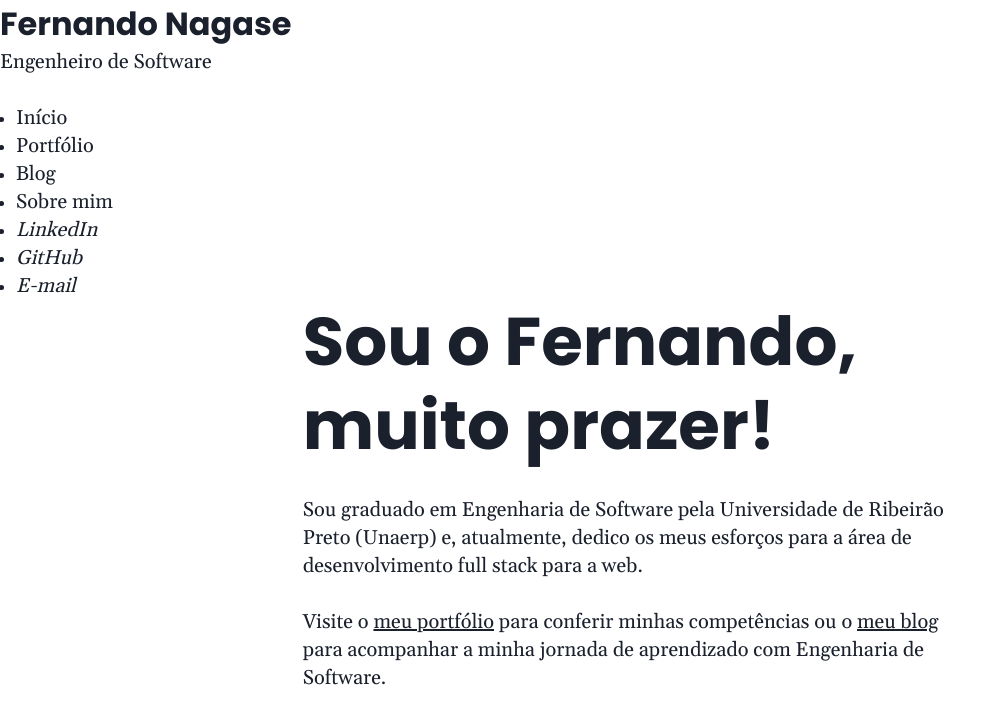
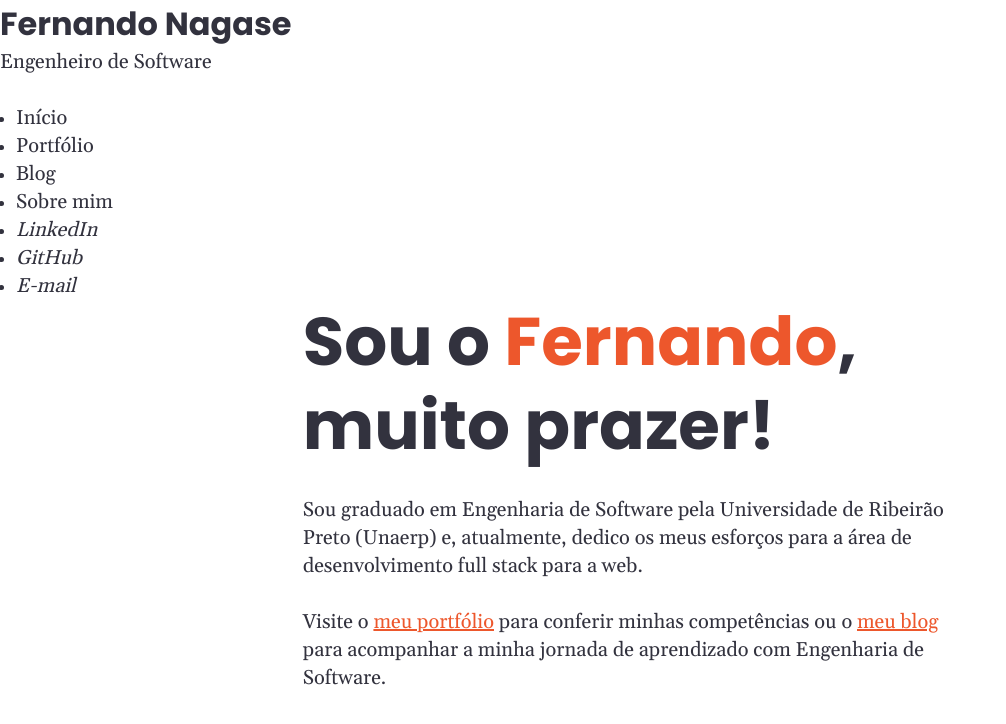
Before and after one commit to fernandonagase/ngsfer.com, a Next.js app: page / in a window 1280 px wide. Shown: the top 724 px of the page, without its empty margins (0-1006 px from the left). Built offline with nearby package versions, Linux system fonts and the light colour scheme.

Commit message:
tweak site using primary colors

```diff
--- a/components/ContactMe/ContactItem.tsx
+++ b/components/ContactMe/ContactItem.tsx
@@ -8,7 +8,7 @@ type ContactItemProps = {
 
 export default function ContactItem({ children, url }: ContactItemProps) {
     return (
-        <Link href={url} isExternal variant="nounderline" textStyle="body">
+        <Link href={url} isExternal variant="navigation" textStyle="body">
             {children}
         </Link>
     )
--- a/components/SiteNavigation/NavigationItem.tsx
+++ b/components/SiteNavigation/NavigationItem.tsx
@@ -14,7 +14,7 @@ export default function NavigationItem({
     return (
         <Link
             href={location}
-            variant="nounderline"
+            variant="navigation"
             textStyle="body"
             as={NextLink}
         >
--- a/pages/index.tsx
+++ b/pages/index.tsx
@@ -13,7 +13,13 @@ export default function Home() {
             </Head>
 
             <Container>
-                <Heading level="h1">Sou o Fernando, muito prazer!</Heading>
+                <Heading level="h1">
+                    Sou o{' '}
+                    <Box as="span" color="primary.400">
+                        Fernando
+                    </Box>
+                    , muito prazer!
+                </Heading>
                 <BodyText>
                     Sou graduado em Engenharia de Software pela Universidade de
                     Ribeirão Preto (Unaerp) e, atualmente, dedico os meus
--- a/theme/components/link.ts
+++ b/theme/components/link.ts
@@ -1,15 +1,33 @@
 import { defineStyleConfig } from '@chakra-ui/react'
 
+const defaultFocusedStyles = {
+    backgroundColor: 'yellow.100',
+    borderBlockStart: '1px solid var(--chakra-colors-gray-400)',
+    borderBlockEnd: '1px solid var(--chakra-colors-gray-400)',
+}
+
+const navigationFocusedStyles = {
+    color: 'primary.700',
+    textDecoration: 'underline',
+}
+
 export default defineStyleConfig({
+    baseStyle: {
+        textDecoration: 'underline',
+    },
     variants: {
-        underline: {
-            textDecoration: 'underline',
+        default: {
+            color: 'primary.400',
+            _hover: defaultFocusedStyles,
+            _focus: defaultFocusedStyles,
         },
-        nounderline: {
+        navigation: {
             textDecoration: 'none',
+            _hover: navigationFocusedStyles,
+            _focus: navigationFocusedStyles,
         },
     },
     defaultProps: {
-        variant: 'underline',
+        variant: 'default',
     },
 })
--- /dev/null
+++ b/theme/foundations/colors.ts
@@ -0,0 +1,16 @@
+const colors = {
+    primary: {
+        50: '#FFE9E1',
+        100: '#FEC5B6',
+        200: '#F7A188',
+        300: '#F27B5A',
+        400: '#ED572C',
+        500: '#D33E12',
+        600: '#A52F0D',
+        700: '#762108',
+        800: '#491302',
+        900: '#1F0300',
+    },
+}
+
+export default colors
--- /dev/null
+++ b/theme/semanticTokens.ts
@@ -0,0 +1,10 @@
+const semanticTokens = {
+    colors: {
+        'body-text': {
+            _light: '#32323e',
+            _dark: 'whiteAlpha.900',
+        },
+    },
+}
+
+export default semanticTokens
--- /dev/null
+++ b/theme/styles.ts
@@ -0,0 +1,9 @@
+const styles = {
+    global: {
+        body: {
+            color: 'body-text',
+        },
+    },
+}
+
+export default styles
```
Also changed, not shown: theme/index.ts (+8 -0 lines).
